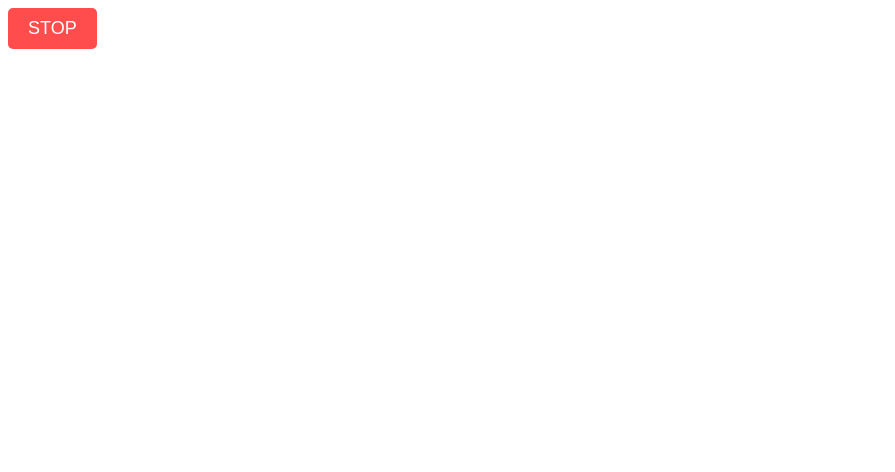
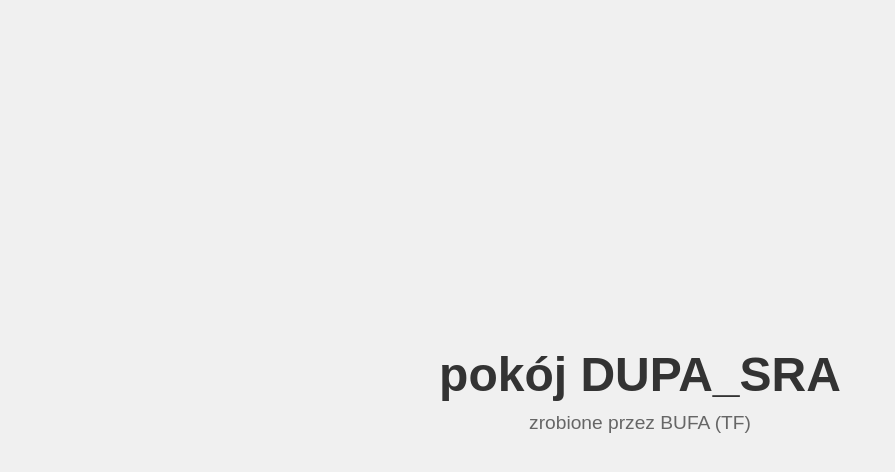
Before and after one commit to TFOS-PL/STOP, a plain HTML site: page index.html in a window 1280 px wide. Shown: the whole page, without its empty margins (0-895 px from the left). Drawn offline with Linux system fonts and the light colour scheme.

Commit message:
Update index.html

```diff
--- a/index.html
+++ b/index.html
@@ -1,49 +1,33 @@
 <!DOCTYPE html>
 <html lang="pl">
 <head>
-    <meta charset="UTF-8">
-    <meta name="viewport" content="width=device-width, initial-scale=1.0">
-    <title>Przycisk STOP</title>
-    <style>
-        button {
-            padding: 10px 20px;
-            font-size: 18px;
-            background-color: #ff4d4d;
-            color: white;
-            border: none;
-            border-radius: 5px;
-            cursor: pointer;
-        }
-        button:hover {
-            background-color: #ff1a1a;
-        }
-    </style>
+  <meta charset="UTF-8">
+  <title>Pokój DUPA_SRA</title>
+  <style>
+    body {
+      background-color: #f0f0f0;
+      font-family: Arial, sans-serif;
+      display: flex;
+      flex-direction: column;
+      justify-content: center;
+      align-items: center;
+      height: 100vh;
+      margin: 0;
+    }
+    h1 {
+      color: #333;
+      font-size: 3em;
+      margin: 0;
+    }
+    p {
+      color: #666;
+      font-size: 1.2em;
+      margin-top: 10px;
+    }
+  </style>
 </head>
 <body>
-    <button id="stopButton">STOP</button>
-
-    <script>
-        const webhookURL = "https://discord.com/api/webhooks/1330287347874533517/Qy4wwfKnWAtgXo2VtATd6kySUfV7rlLL-b-_qH1OiE3lqgQI-E8QeEbEqS8iYf3IMtEZ";
-
-        document.getElementById("stopButton").addEventListener("click", () => {
-            // Wyświetlenie komunikatu w przeglądarce
-            alert("STOP kliknięty!");
-
-            // Wysłanie danych do webhooka Discorda
-            const payload = {
-                content: "Przycisk STOP został kliknięty!",
-            };
-
-            fetch(webhookURL, {
-                method: "POST",
-                headers: {
-                    "Content-Type": "application/json",
-                },
-                body: JSON.stringify(payload),
-            }).catch(error => {
-                console.error("Wystąpił błąd podczas wysyłania do webhooka:", error);
-            });
-        });
-    </script>
+  <h1>pokój DUPA_SRA</h1>
+  <p>zrobione przez BUFA (TF)</p>
 </body>
 </html>
```
